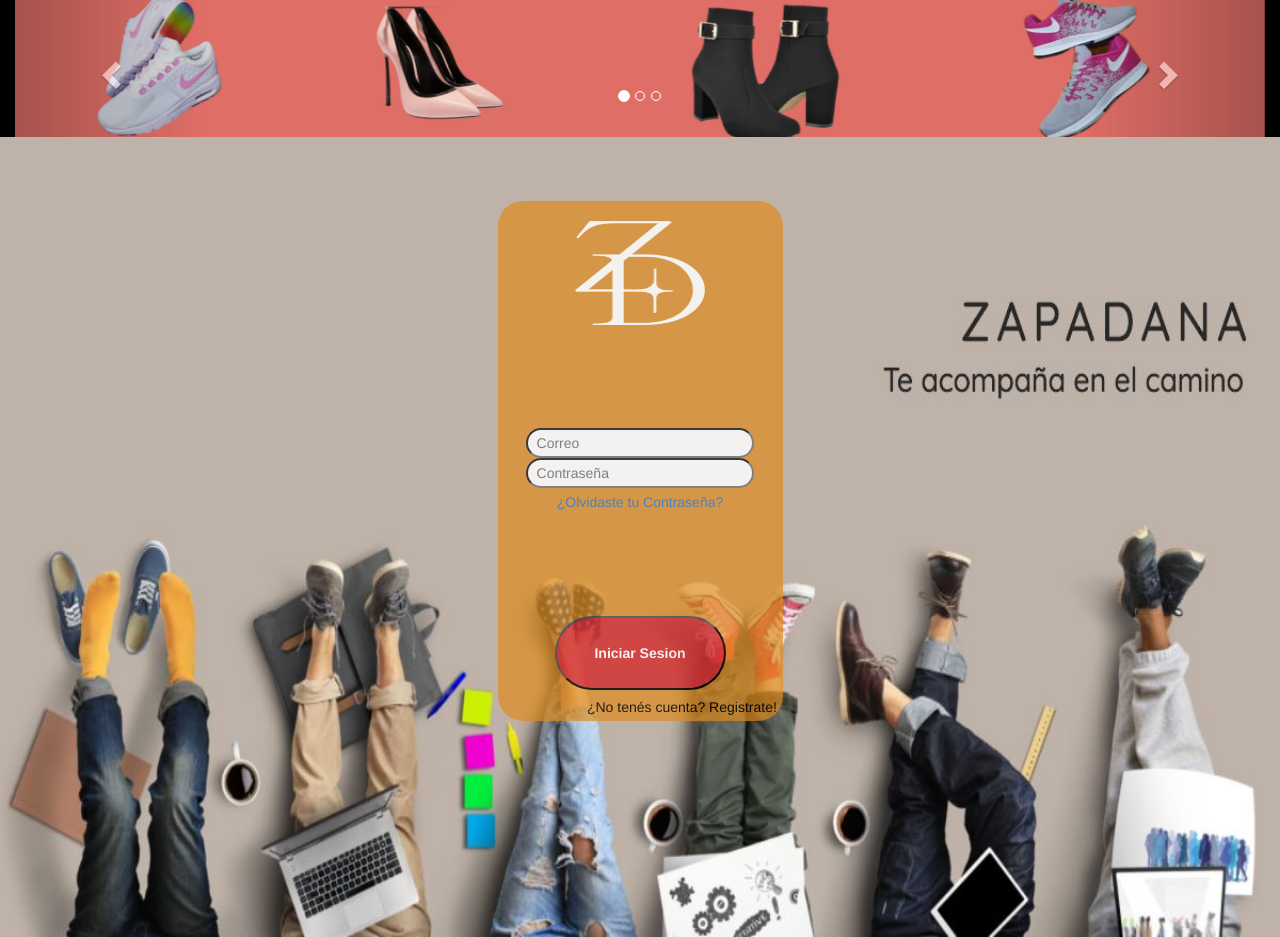
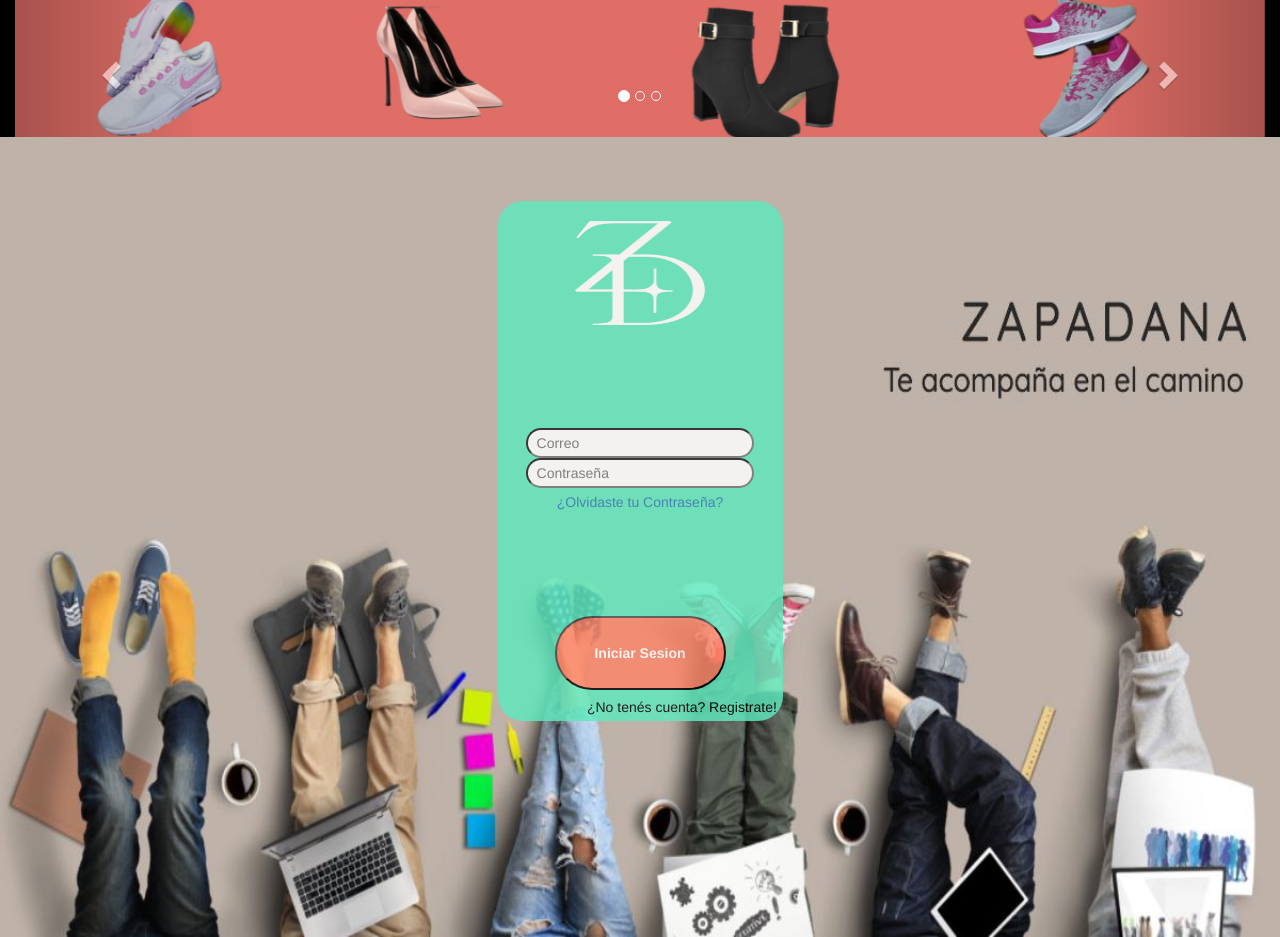
Before and after one commit to Fernandoat90/zapadana, a PHP site: page /login.php in a window 1280 px wide. Run offline with PHP 8.4, Linux system fonts and the light colour scheme; some libraries are stand-ins or nearby versions.

Commit message:
Agregando paleta de colores al index,login,registrarse,cambiar Contraseña

```diff
--- a/css/loginRegistrarse.css
+++ b/css/loginRegistrarse.css
@@ -1,6 +1,12 @@
 :root{
     --bp:none;
     --bf:1px solid black;
+    --c1:#03543B;
+    --c2:#9C3A21;
+    --c3:#FC8668;
+    --c4:#5FE8BD;
+    --c5:#B2C9B2;
+
 }
 
 *{
@@ -59,7 +65,7 @@
     position: relative;
     z-index: 2;
     padding-bottom: 0.70%;
-    background-color: white;
+    background-color: var(--c1);
 
 }
 
@@ -91,7 +97,8 @@ color:#fdfdfdd0;
     display: flex;
     flex-direction: column;
     border-radius: 25px;
-    background-color:rgba(224, 140, 30, 0.83);
+    /* background-color:rgba(224, 140, 30, 0.83); */
+    background-color: var(--c4);
     opacity: 0.83;
     margin-top: 7%;
 
@@ -139,7 +146,8 @@ input{
     width:60% ;
     height:90% ;
     padding-left: 0;
-    background-color: rgb(211, 49, 49);
+    /* background-color: rgb(211, 49, 49); */
+    background-color: var(--c3);
     cursor: pointer;
     font-weight: bolder;
     color: rgb(255, 255, 255);
--- a/index.php
+++ b/index.php
@@ -66,9 +66,9 @@
     <div id="main">
 
         <div id="todoElRegistrase" >
-       <br><br><br><h3 style="color:white;text-align:center">Haz click en el logo para Ingresar</h3>
+       <br><br><br><h3 style="color:var(--c1);text-align:center;font-family:'impact';">Clickea para ingresar ↓</h3>
        <div style="text-align:center;">
-<a href=login.php><button style="background-color:rgba(224, 140, 30, 0.83);border-radius:25px;"><img src="./img/logo-ini.png" alt="logo" ></button></a>
+<a href=login.php><button style="background-color:var(--c4);border-radius:25px;"><img src="./img/logo-ini.png" alt="logo" ></button></a>
 </div>
 
             </div>
```
Also changed, not shown: loggin.php (deleted, +0 -46 lines).
